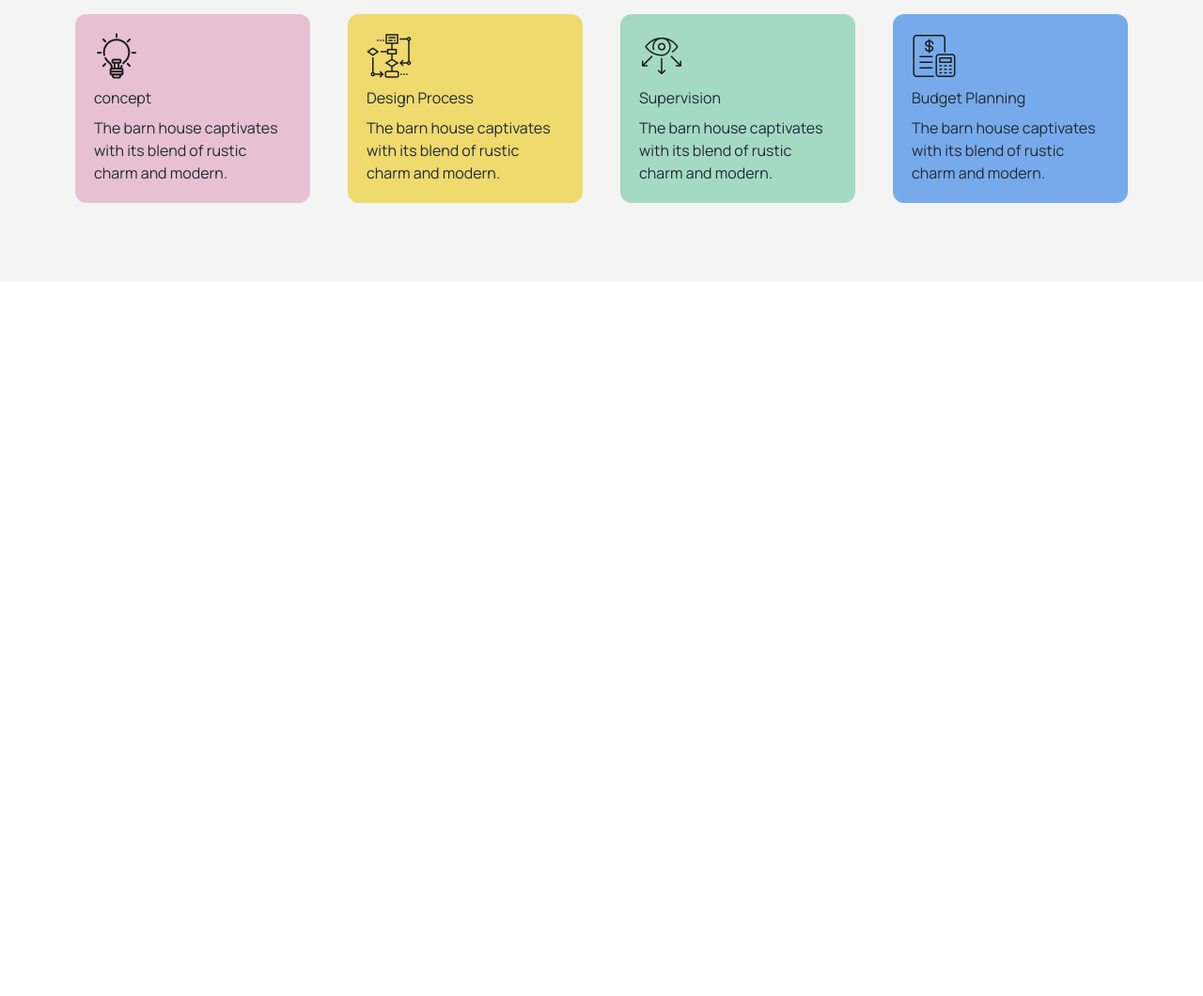
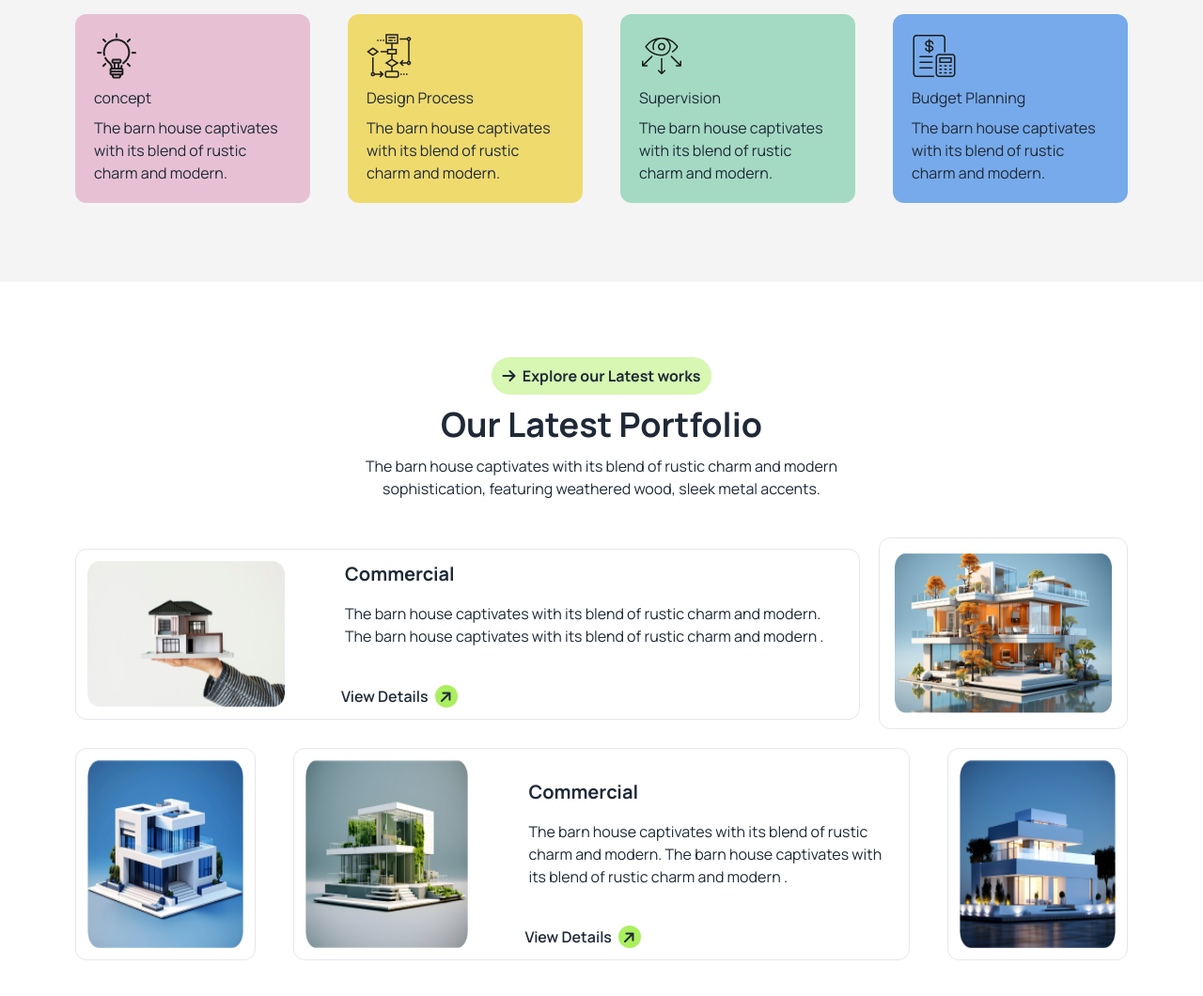
Before and after one commit to Saikat0098/Assignment-3, a plain HTML site: page index.html in a window 1280 px wide. Shown: the part 1844-2904 px from the top of the page at 94% size. Before the commit the page ends 2144 px from the top, so only its background shows below. Drawn offline with nearby package versions, Linux system fonts and the light colour scheme.

Commit message:
our Latest portfolio complete

```diff
--- a/index.html
+++ b/index.html
@@ -1,5 +1,5 @@
 <!DOCTYPE html>
-<html lang="en">
+<html lang="en" data-theme="light">
 <head>
     <meta charset="UTF-8" data-themes="light">
     <meta name="viewport" content="width=device-width, initial-scale=1.0">
@@ -228,6 +228,83 @@
 
           </div>
          </section>
+
+         <!--Portfolio -->
+         <section class="md-mt-16">
+            <!-- Portfolio Main Container  -->
+             <div class="container mx-auto px-5 md:px-20 md:py-14">
+                    <!-- Portfolio top text area -->
+             <div class="text-center space-y-3">
+              <button class="  mt-6 bg-[#acef5f7a] py-2 px-3 rounded-full  space-x-1 ">
+                <span class=""><i class="fa-solid fa-arrow-right   rounded-full "></i></span>
+                <a href="#" class="font-bold"> Explore our Latest works</a>
+            </button>
+            <h2 class="text-3xl md:text-4xl font-bold ">Our Latest Portfolio</h2>
+            <p class="md:w-3/6 mx-auto pb-10" >The barn house captivates with its blend of rustic charm and modern sophistication, featuring weathered wood, sleek metal accents.</p>
+         </div>
+
+               <!-- Portfolio Box Container -->
+                <div class="grid grid-cols-1 md:grid-cols-2 lg:grid-cols-4 gap-x-5">
+                    <!-- First Box -->
+                     <div class="md:flex mt-3  space-y-3 md:space-y-0 md:space-x-16 p-4 md:p-3  rounded-xl border md:col-span-3 my-auto">
+                        <div class="flex-auto">
+                            <img class="h-full w-[400px]" src="./assets/img1.png" alt="">
+                        </div>
+                        <div class="flex-auto ">
+                             <h3 class="text-gray-800 font-bold text-xl pb-4">Commercial</h3>
+                             <p>The barn house captivates with its blend of rustic charm and modern. The barn house captivates with its blend of rustic charm and modern .</p>
+
+                             <button class="w-5/6  md:w-[170px] mt-10 px-4 rounded-full  text-start space-x-1 -ml-5 ">
+                              <a href="#" class="font-semibold"> View Details</a>
+                              <span class=""><i class="fa-solid fa-arrow-right -rotate-45  bg-primary_color  h-6 w-6 rounded-full  p-1"></i></span>
+
+                          </button>
+                        </div>
+                     </div>
+                   <!-- 2nd Box -->
+                    <div class="border rounded-xl  mx-auto my-auto md:p-4 p-6 mt-5 md:mt-0">
+                      <img class="mx-auto  my-auto w-full  md:h-[170px]" src="./assets/img2.png" alt="">
+                    </div>
+
+                </div>
+                <!-- portfolio Botom Box -->
+                 <div class="md:grid flex flex-col-reverse md:grid-cols-5 mt-5  gap-x-10">
+
+                    <!-- 3rd Box -->
+
+                   <div class="border rounded-xl mt-5 md:mt-0 px-5 py-4 md:px-0 md:py-0 md:p-5 flex items-center justify-center">
+                    <img class="w-full p-3 h-full" src="./assets/img3.png" alt="">
+                  </div>
+
+                      <!-- 4th Box -->
+                      <div class="md:flex md:space-x-16 p-3 mt-5 md:mt-0  rounded-xl border md:col-span-3  my-auto">
+                        <div class="flex-auto">
+                            <img class="h-full w-[450px]" src="./assets/img4.png" alt="">
+                        </div>
+                        <div class="flex-auto  pt-5">
+                             <h3 class="text-gray-800 font-bold text-xl pb-4">Commercial</h3>
+                             <p>The barn house captivates with its blend of rustic charm and modern. The barn house captivates with its blend of rustic charm and modern .</p>
+
+                             <button class="w-5/6  md:w-[170px] mt-10 md:px-4 rounded-full text-start md:  space-x-1 md:-ml-5 ">
+                              <a href="#" class="font-semibold"> View Details</a>
+                              <span class=""><i class="fa-solid fa-arrow-right -rotate-45 bg-primary_color h-6 w-6 rounded-full  p-1"></i></span>
+
+                          </button>
+                        </div>
+                     </div>
+                     <!-- 5th Box -->
+                      <div class="border rounded-xl px-5 py-4 md:px-0 md:py-0 md:p-5 flex items-center justify-center">
+                        <img class="w-full p-3 h-full" src="./assets/img5.png" alt="">
+                      </div>
+                 </div>
+                  <!-- 6 th Box -->
+                  <div class=" md:hidden  mt-5  border rounded-xl px-5 py-4 md:px-0 md:py-0 md:p-5 flex items-center justify-center">
+                    <img class="w-full p-3 h-full" src="./assets/img5.png" alt="">
+                  </div>
+
+             </div>
+         </section>
+
      </main>
 </body>
 </html>
```
